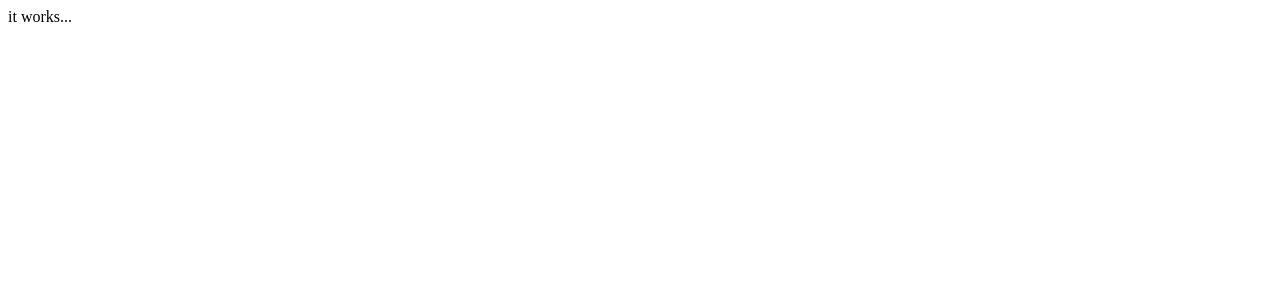
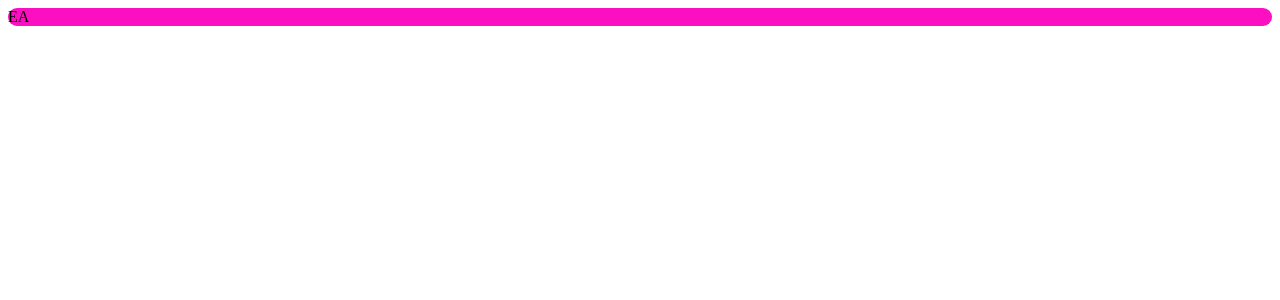
Before and after one commit to shdwplay/BlackBirdREACT, a React (Create React App) app: page / in a window 1280 px wide. Shown: the top 300 px of the page. Built offline with nearby package versions, Linux system fonts and the light colour scheme.

Commit message:
css + creata logica componente

```diff
--- a/src/components/App.js
+++ b/src/components/App.js
@@ -1,12 +1,11 @@
 import React, { Component } from 'react';
 import './App.css';
-import Card from './Card'
+import Avatar from './Avatar';
 
 class App extends Component {
   render() {
     return (
-      <div className="App">it works...
-      </div>
+      <Avatar imgurl='' name='Edoardo Accivile' size='small'/>
     );
   }
 }
--- a/src/components/Avatar.css
+++ b/src/components/Avatar.css
@@ -1,3 +1,20 @@
-.avatar {
+.Avatar {
   border-radius:1000px;
+  background-color: #fc0fc0;
 }
+.Avatar.large{
+  width:95px;
+  height:95px;
+}
+.Avatar.medium{
+  width:60px;
+  height:60px;
+}
+.Avatar.small {
+  width:53px;
+  height:53px;
+}
+.Avatar.xsmall {
+  width:37px;
+  height:37px;
+}
--- a/src/components/Avatar.js
+++ b/src/components/Avatar.js
@@ -3,16 +3,30 @@ import './Avatar.css'
 import PropTypes from 'prop-types'
 
 class Avatar extends React.Component {
+  getCapitals(string) {
+    let name = string.split(' ');
+    return name[0][0]+name[name.length-1][0]
+  }
+
   render() {
+    console.log(this.props)
+    if(this.props.imgurl !== '') {
       return (
         <img
           alt={this.props.name}
           src={this.props.imgurl}
-        className={'avatar '+this.props.size}
+          className={'Avatar avatar-'+this.props.size}
           onClick={this.props.onClick}
           name={this.props.name}
         />
       )
+    } else {
+      return (
+        <div className='Avatar' id='avatar-capitals'>
+          {this.getCapitals(this.props.name)}
+        </div>
+      )
+    }
   }
 }
 
```
Lines whose indentation alone changed are shown as unchanged.
